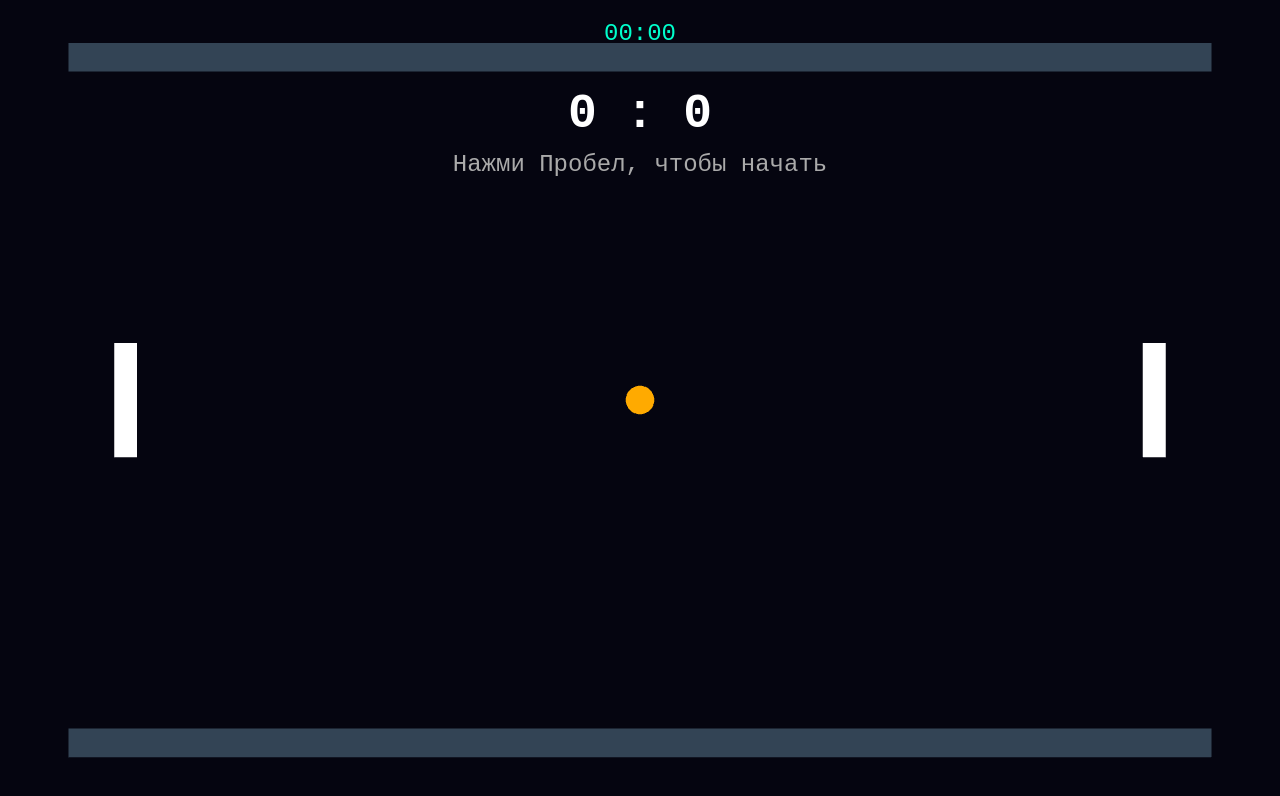
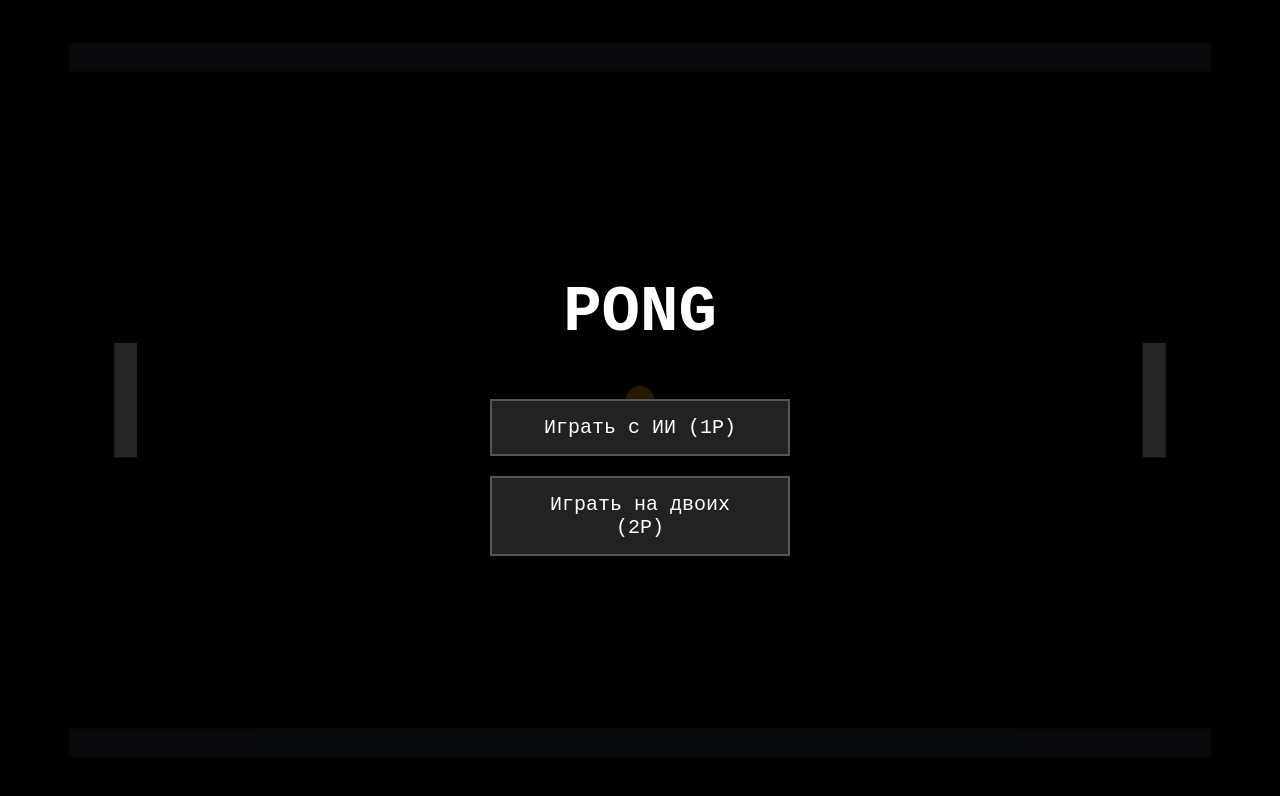
Before and after one commit to gordey006/pong, a website built with Vite: page index.html in a window 1280 px wide. Built offline with nearby package versions, Linux system fonts and the light colour scheme.

Commit message:
Update index.html

```diff
--- a/index.html
+++ b/index.html
@@ -5,13 +5,49 @@
     <title>Pong</title>
     <style>
         body { margin: 0; overflow: hidden; background-color: #000; color: white; font-family: monospace; }
-        #ui { position: absolute; top: 20px; width: 100%; text-align: center; pointer-events: none; user-select: none; }
+        #ui { position: absolute; top: 20px; width: 100%; text-align: center; pointer-events: none; user-select: none; z-index: 10; }
         #score { font-size: 48px; font-weight: bold; }
         #message { font-size: 24px; margin-top: 10px; color: #aaa; }
+
+        /* Стили для главного меню */
+        #main-menu {
+            position: absolute;
+            top: 0; left: 0; width: 100%; height: 100%;
+            background: rgba(0, 0, 0, 0.85);
+            display: flex;
+            flex-direction: column;
+            justify-content: center;
+            align-items: center;
+            z-index: 100;
+            font-family: monospace;
+        }
+        #main-menu h1 { font-size: 64px; margin-bottom: 40px; color: #fff; }
+        .menu-btn {
+            background: #222;
+            color: #fff;
+            border: 2px solid #555;
+            padding: 15px 30px;
+            margin: 10px;
+            font-size: 20px;
+            font-family: monospace;
+            cursor: pointer;
+            transition: 0.2s;
+            width: 300px;
+        }
+        .menu-btn:hover { background: #444; border-color: #fff; }
+        .hidden { display: none !important; }
     </style>
 </head>
 <body>
-    <div id="ui">
+    <!-- Экран меню -->
+    <div id="main-menu">
+        <h1>PONG</h1>
+        <button class="menu-btn" id="btn-pve">Играть с ИИ (1P)</button>
+        <button class="menu-btn" id="btn-pvp">Играть на двоих (2P)</button>
+    </div>
+
+    <!-- Игровой интерфейс -->
+    <div id="ui" class="hidden">
         <div id="timer" style="font-size: 24px; color: #00ffcc; margin-bottom: 40px;">00:00</div>
         <div id="score">0 : 0</div>
         <div id="message">Нажми Пробел, чтобы начать</div>
```
